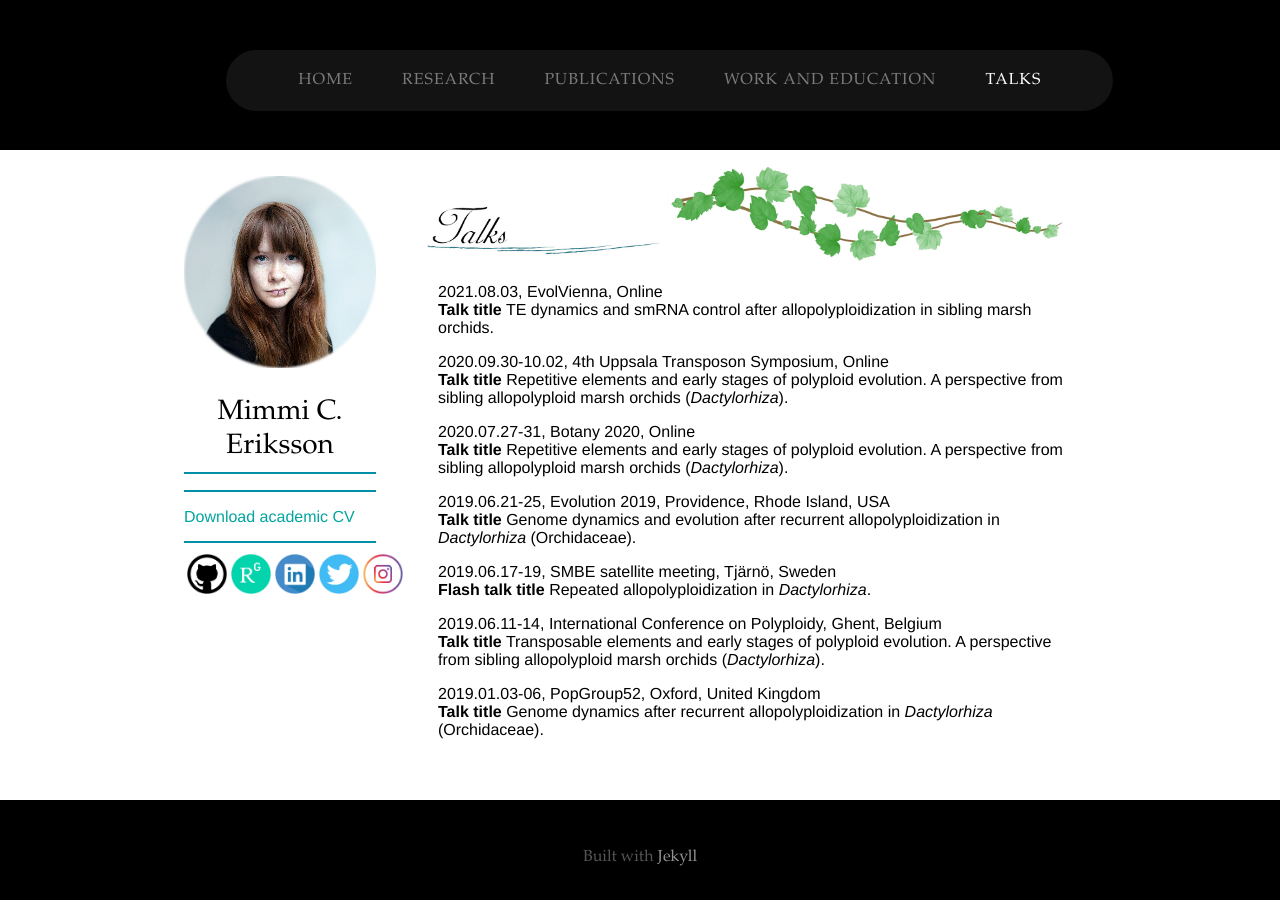
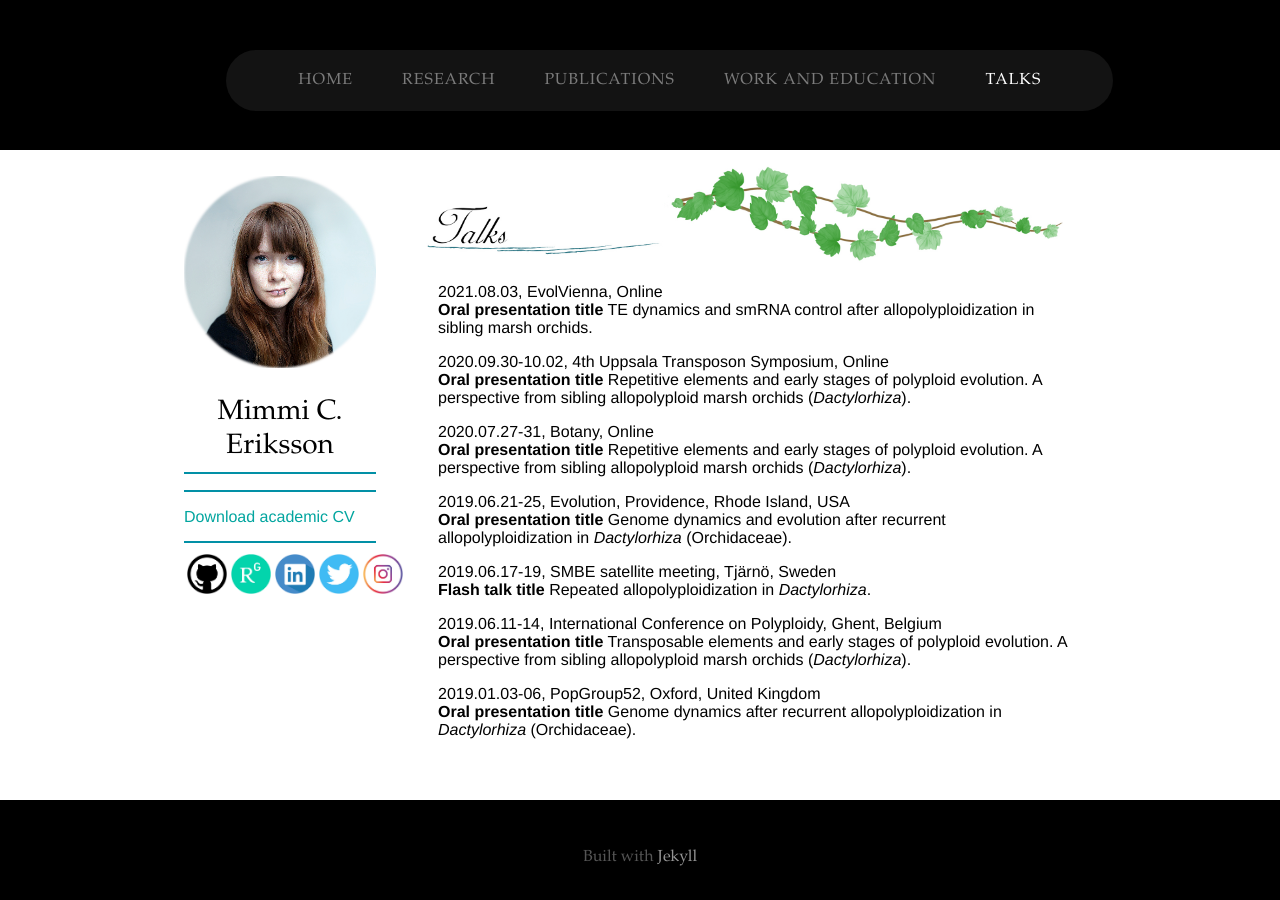
Before and after one commit to mc-er/mc-er.github.io, a Jekyll site: the page built from content-sites/talks.html, in a window 1280 px wide. Built offline with Jekyll 4.4.1, drawn with Linux system fonts in a browser that asks for light colours.

Commit message:
Updated GitHub pages site with Jekyll

```diff
--- a/_data/site-info.yml
+++ b/_data/site-info.yml
@@ -3,6 +3,34 @@
 
 - title: Research
   url: /content-sites/research/
+
+- title: Publications
+  url: /content-sites/publications/
+  pub-list:
+    - pub-title: "Repeat dynamics across timescales: a perspective from sibling allotetraploid marsh orchids (<em>Dactylorhiza majalis</em> s.l.)"
+      year: 2022
+      journal: Molecular Biology and Evolution
+      pages:
+      volume: msac167
+      issue:
+      authors: <strong>Eriksson MC</strong>, Mandáková T, McCann J, Temsch TM, Chase MW, Hedrén M, Weiss-Schneeweiss H, Paun O
+      doi: https://doi.org/10.1093/molbev/msac167
+    - pub-title: "Current research frontiers in plant epigenetics: an introduction to a Virtual Issue"
+      year: 2020
+      journal: New Phytologist
+      pages: :285–288
+      volume: 226
+      issue: (2)
+      authors: <strong>Eriksson MC</strong>, Szukala A, Tian B, Paun O
+      doi: https://doi.org/10.1111/nph.16493
+    - pub-title: "Parental legacy, demography, and admixture influenced the evolution of the two subgenomes of the tetraploid <em>Capsella bursa-pastoris</em> (Brassicaceae)"
+      year: 2019
+      journal: PLoS Genetics
+      pages: :1–34
+      volume: 15
+      issue: (2)
+      authors: Kryvokhyzha D, Salcedo A, <strong>Eriksson MC</strong>, Duan T, Tawari N, Chen J, Guerrina M, Kreiner JM, Kent TV, Lagercrantz U ,Stinchcombe JR, Glémin S, Wright SI, Lascoux M
+      doi: https://doi.org/10.1371/journal.pgen.1007949
 
 # - title: Projects
 #   url: /content-sites/projects/
@@ -23,26 +51,6 @@
     #   sub-url: /content-sites/projects/
     #   description: some text describing the project and adding a link to page.
 
-- title: Publications
-  url: /content-sites/publications/
-  pub-list:
-    - pub-title: "Current research frontiers in plant epigenetics: an introduction to a Virtual Issue"
-      year: 2020
-      journal: New Phytologist
-      pages: 285–288
-      volume: 226
-      issue: 2
-      authors: <strong>Eriksson MC</strong>, Szukala A, Tian B, Paun O
-      doi: https://doi.org/10.1111/nph.16493
-    - pub-title: "Parental legacy, demography, and admixture influenced the evolution of the two subgenomes of the tetraploid <em>Capsella bursa-pastoris</em> (Brassicaceae)"
-      year: 2019
-      journal: PLoS Genetics
-      pages: 1–34
-      volume: 15
-      issue: 2
-      authors: Kryvokhyzha D, Salcedo A, <strong>Eriksson MC</strong>, et al
-      doi: https://doi.org/10.1371/journal.pgen.1007949
-
 - title: Work and education
   url: /content-sites/w-and-e/
 
@@ -50,37 +58,44 @@
   url: /content-sites/talks/
   talk-list:
     - talk-title: TE dynamics and smRNA control after allopolyploidization in sibling marsh orchids.
+      authors: <strong>Eriksson MC</strong>
       date: 2021.08.03
       name: EvolVienna
       location: Online
-      type: Talk
+      type: Oral presentation
     - talk-title: Repetitive elements and early stages of polyploid evolution. A perspective from sibling allopolyploid marsh orchids (<em>Dactylorhiza</em>).
+      authors: <strong>Eriksson MC</strong>, et al
       date: 2020.09.30-10.02
       name: 4th Uppsala Transposon Symposium
       location: Online
-      type: Talk
+      type: Oral presentation
     - talk-title: Repetitive elements and early stages of polyploid evolution. A perspective from sibling allopolyploid marsh orchids (<em>Dactylorhiza</em>).
+      authors: <strong>Eriksson MC</strong>, Temsch E, McCann J, Paun O
       date: 2020.07.27-31
-      name: Botany 2020
+      name: Botany
       location: Online
-      type: Talk
+      type: Oral presentation
     - talk-title: Genome dynamics and evolution after recurrent allopolyploidization in <em>Dactylorhiza</em> (Orchidaceae).
+      authors: <strong>Eriksson MC</strong>, et al
       date: 2019.06.21-25
-      name: Evolution 2019
+      name: Evolution
       location: Providence, Rhode Island, USA
-      type: Talk
+      type: Oral presentation
     - talk-title: Repeated allopolyploidization in <em>Dactylorhiza</em>.
+      authors: <strong>Eriksson MC</strong>
       date: 2019.06.17-19
       name: SMBE satellite meeting
       location: Tjärnö, Sweden
       type: Flash talk
     - talk-title: Transposable elements and early stages of polyploid evolution. A perspective from sibling allopolyploid marsh orchids (<em>Dactylorhiza</em>).
+      authors: <strong>Eriksson MC</strong>, et al.
       date: 2019.06.11-14
       name: International Conference on Polyploidy
       location: Ghent, Belgium
-      type: Talk
+      type: Oral presentation
     - talk-title: Genome dynamics after recurrent allopolyploidization in <em>Dactylorhiza</em> (Orchidaceae).
+      authors: <strong>Eriksson MC</strong>, Brandrud MK, Wolfe TM, Paun O
       date: 2019.01.03-06
       name: PopGroup52
       location: Oxford, United Kingdom
-      type: Talk
+      type: Oral presentation
```
